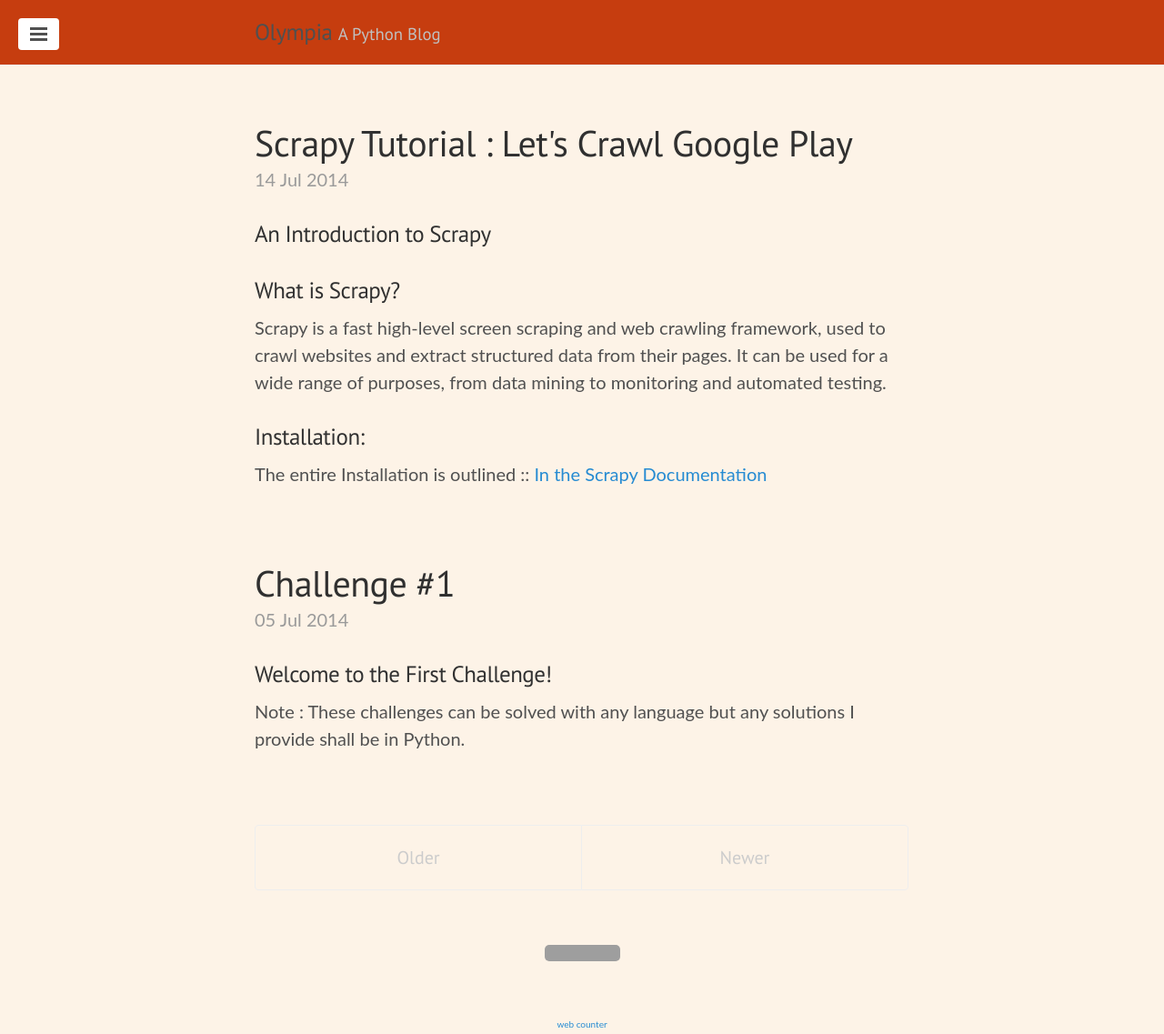
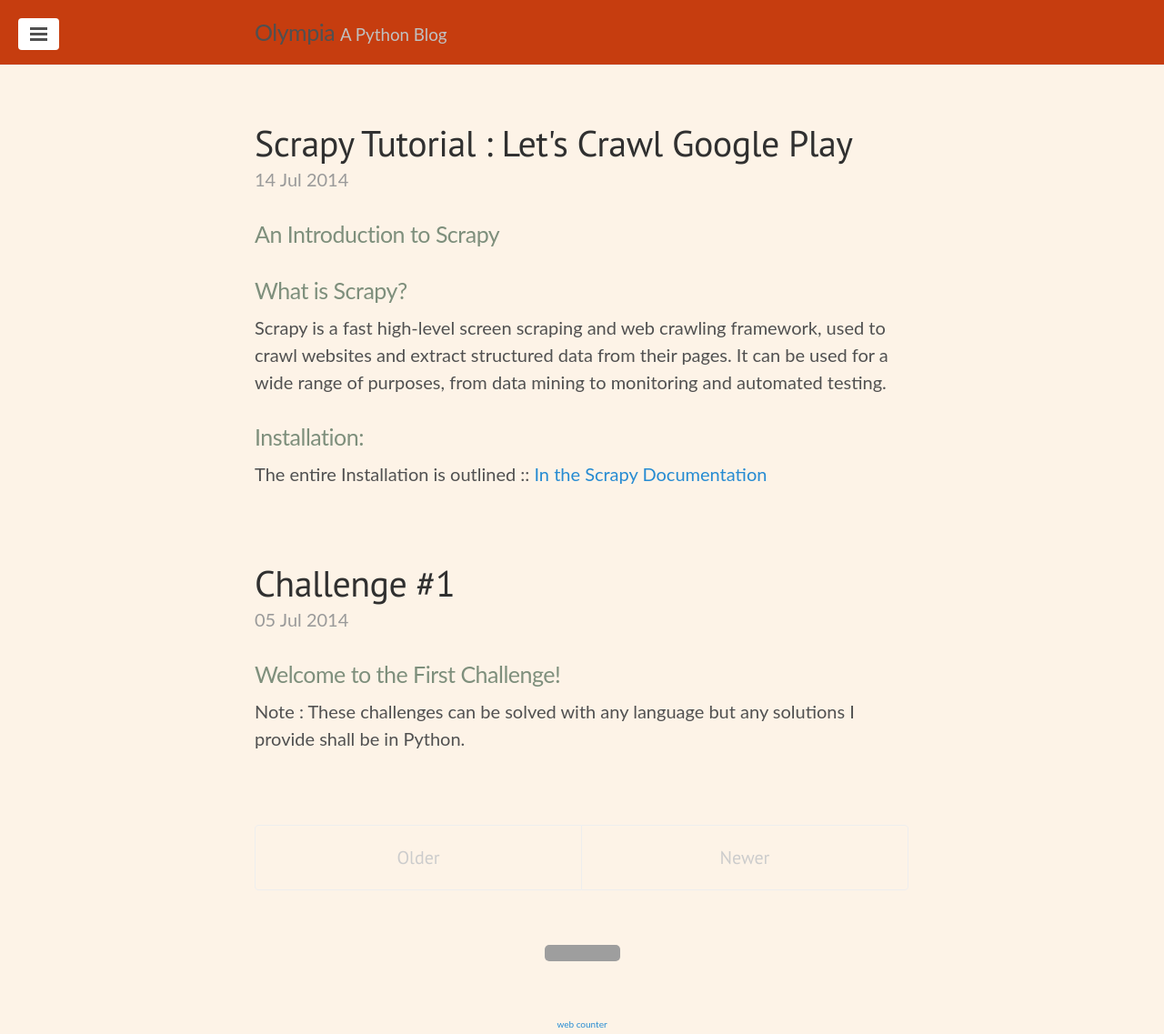
Before and after one commit to hassaanaliw/hassaanaliw.github.io, a Jekyll site: the page built from index.html, in a window 1280 px wide. Shown: the whole page at 91% size. Built offline with Jekyll 4.4.1, drawn with Linux system fonts in a browser that asks for light colours; some web fonts are replaced; Markdown is read by kramdown in place of the engine named in the settings; the list of posts is cut into pages by our own code; grey boxes are pictures that could not be loaded.

Commit message:
Update lanyon.css

```diff
--- a/public/css/lanyon.css
+++ b/public/css/lanyon.css
@@ -50,12 +50,20 @@ html {
 
 }
 
-h1, h2, h3, h4, h5, h6 {
+h1, h2, h4, h5, h6 {
   font-family: "PT Sans", Helvetica, Arial, sans-serif;
   font-weight: 400;
   color: #313131;
   letter-spacing: -.025rem;
 }
+
+h3{
+  font-family: "Lato";
+  font-weight: 400;
+  color: #7e8f7c;
+  letter-spacing: -.025rem;
+}
+
 
 
 /*
```
